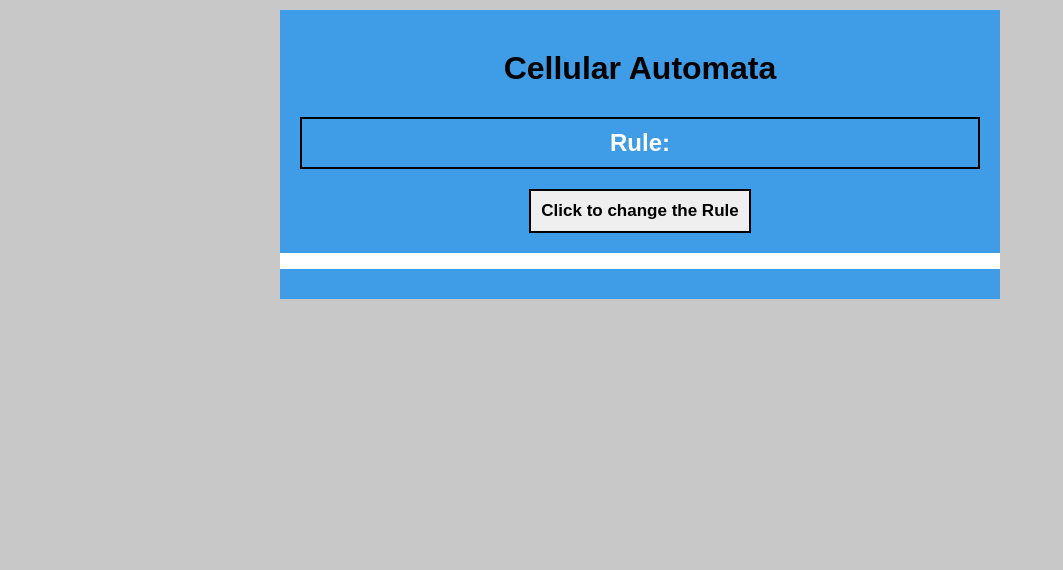
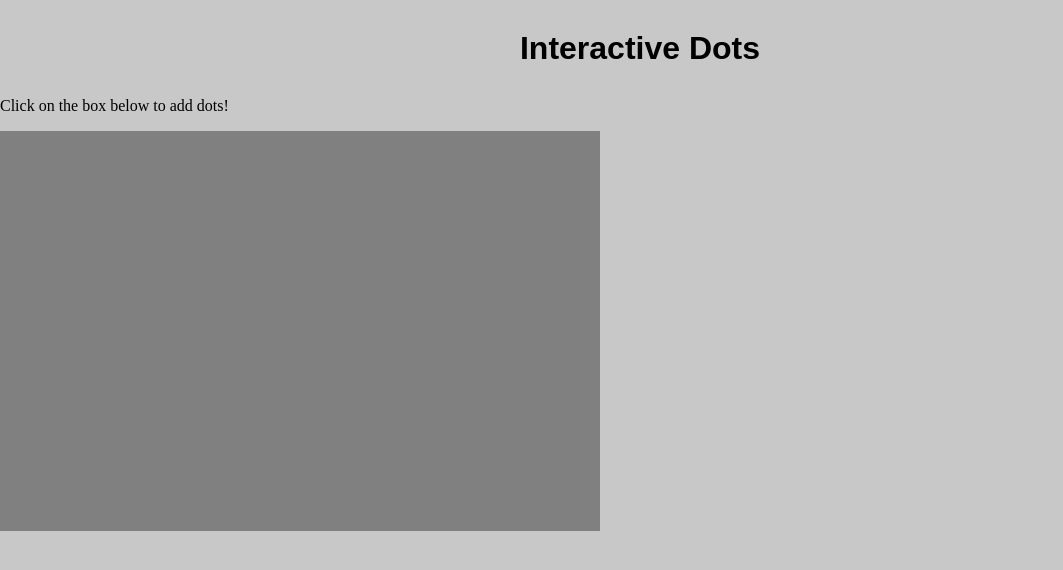
Before and after one commit to 2533Aryan/Algorithm_and_Visualisation, a plain HTML site: page Algo_Visual_Assignments/Assignment_05_Interactive_Drawing/index.html in a window 1280 px wide. Shown: the whole page, without its empty margins (0-1063 px from the left). Drawn offline with Linux system fonts and the light colour scheme.

Commit message:
index added

```diff
--- a/Algo_Visual_Assignments/Assignment_05_Interactive_Drawing/index.html
+++ b/Algo_Visual_Assignments/Assignment_05_Interactive_Drawing/index.html
@@ -2,23 +2,17 @@
 <html lang="en">
   <head>
     <meta charset="utf-8">
-    <title>Cellular Automata Assignment</title>
-    <link rel="stylesheet" href="style.css">
-    <script src="cellular-automata.js"></script>
-    <script>
-      window.onload = () => {
-        drawGrid();
-      }
-    </script>
+    <title>Interactive Dots</title>
+    <link rel="stylesheet" href="style.css" type="text/css"/>
+    <script src="dots.js" defer></script>
   </head>
   <body>
-    <div class="page">
-      <h1>Cellular Automata</h1>
-      <form class="rules" onload="">
-        <h2 id="heading">Rule: </h2>
-        <div class="button"><input type="submit" value="Click to change the Rule"></div>
-      </form>
-      <div id="grid-background" class="container"></div>
+    <div id=root>
+      <h1>Interactive Dots</h1>
+      <p>Click on the box below to add dots!</p>
+      <svg id="dot-box" version="2.0" xmlns="http://www.w3.org/2000/svg" width="600" height="400">
+	<rect width="100%" height="100%" fill="gray">
+      </svg>
     </div>
   </body>
 </html>
```
